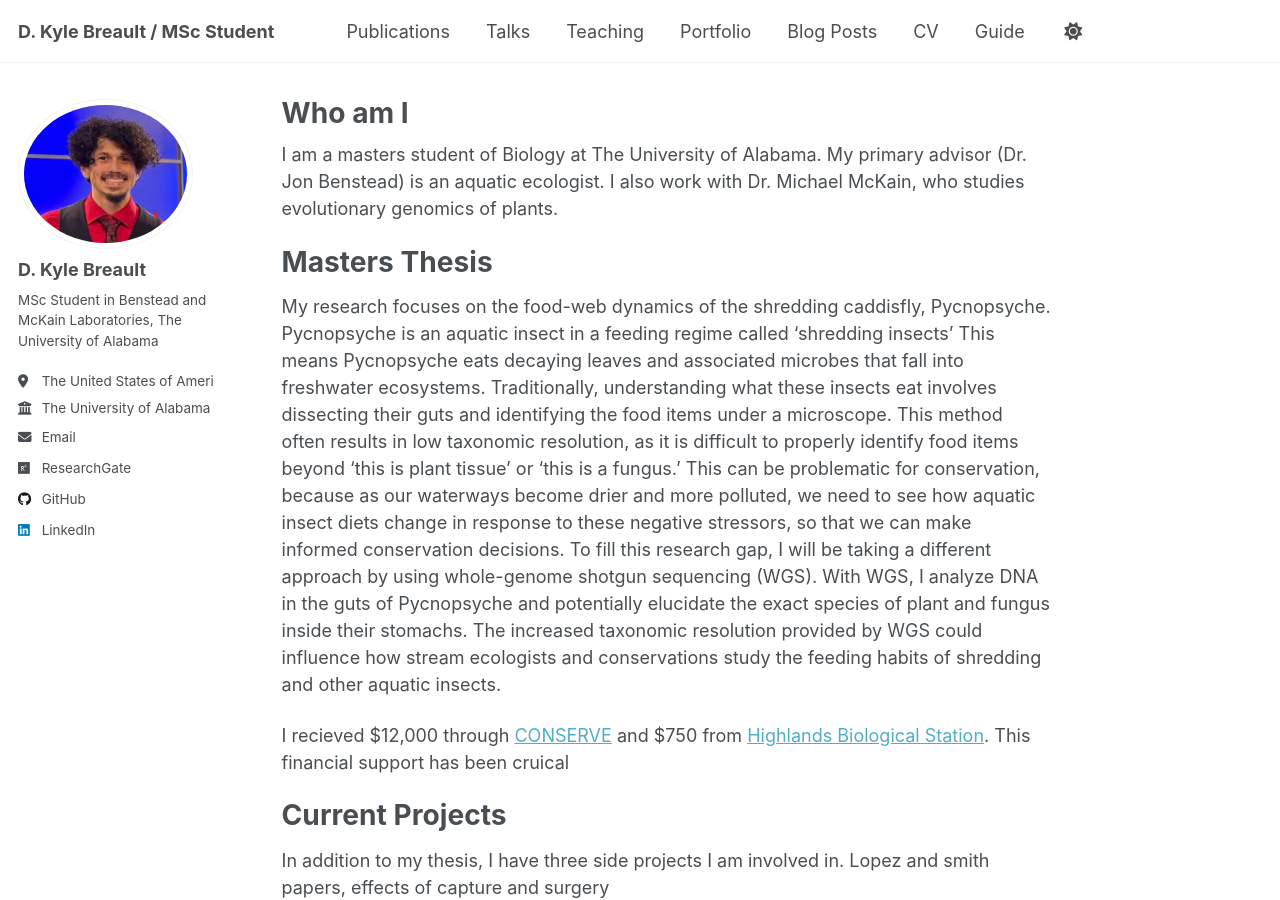
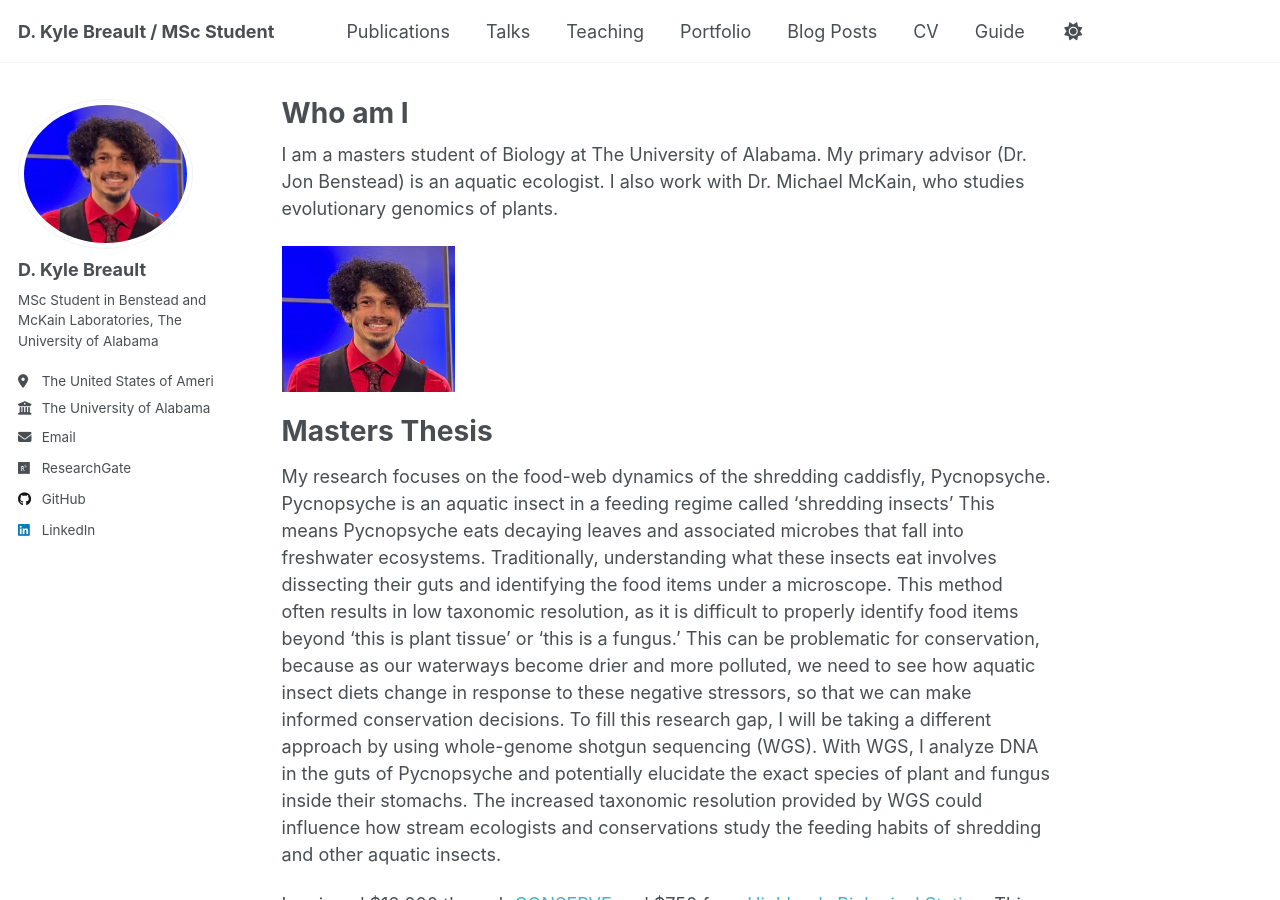
Before and after one commit to KyleBreault/.github.io, a Jekyll site: the page built from _pages/about.md, in a window 1280 px wide and 900 px high. Built offline with Jekyll 4.4.1, drawn with Linux system fonts in a browser that asks for light colours; a script that is not in the unit is left out.

Commit message:
Update about.md

```diff
--- a/_pages/about.md
+++ b/_pages/about.md
@@ -8,6 +8,8 @@ redirect_from:
 ---
 
 I am a masters student of Biology at The University of Alabama. My primary advisor (Dr. Jon Benstead) is an aquatic ecologist. I also work with Dr. Michael McKain, who studies evolutionary genomics of plants.
+
+![Sturgeon](/images/headshot.png)
 
 Masters Thesis
 ======
```
